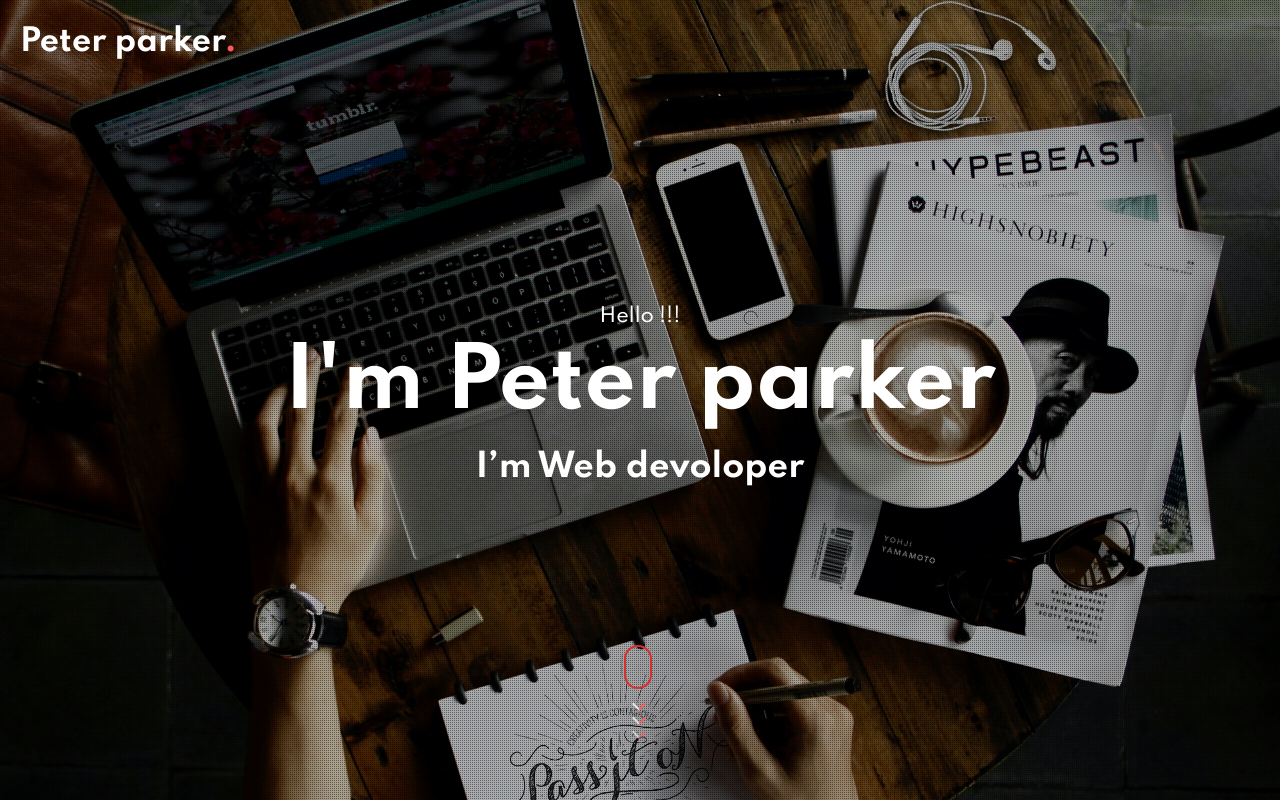
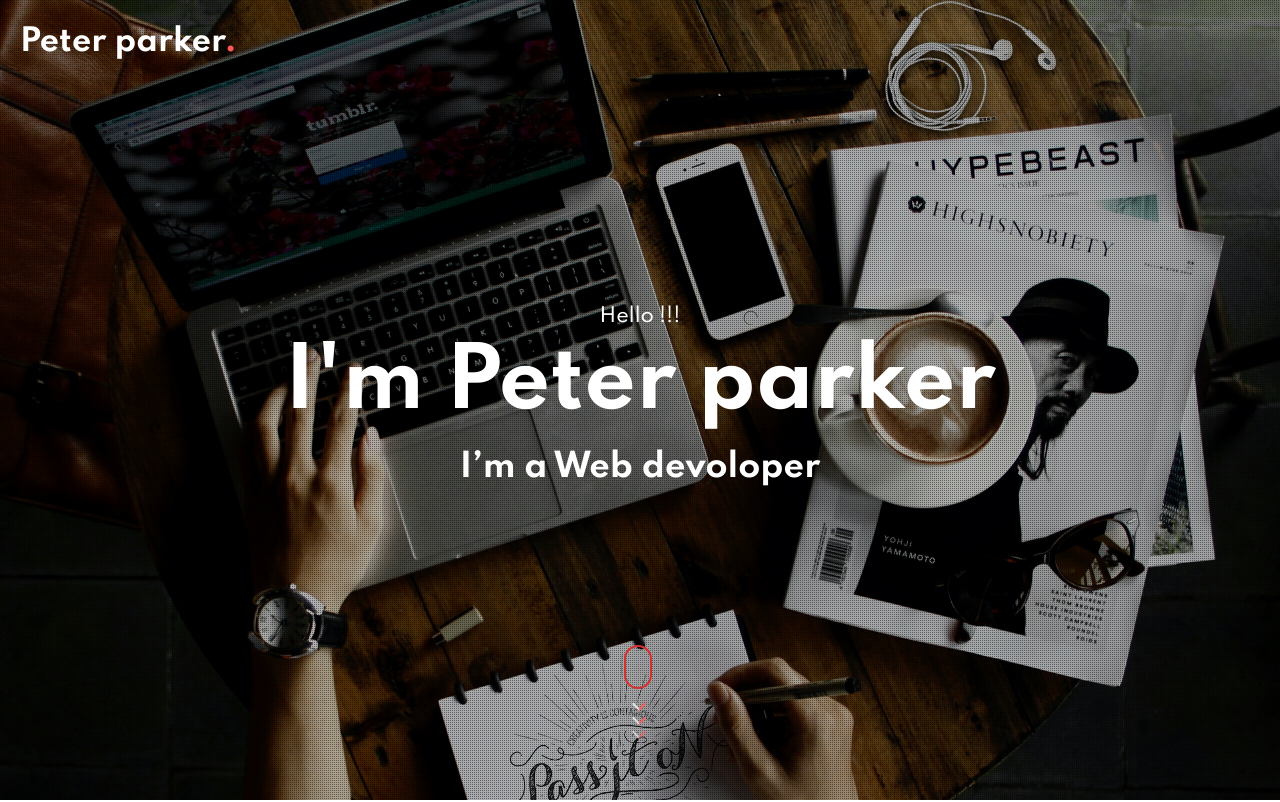
Before and after one commit to happiestdotsweb/peterparkerstandarddemo, a plain HTML site: page index.html in a window 1280 px wide. Shown: the top 802 px of the page. Drawn offline with Linux system fonts and the light colour scheme.

Commit message:
Update index.html

```diff
--- a/index.html
+++ b/index.html
@@ -37,7 +37,7 @@
 					<div class="bannerhnyinf">
 						<h6>Hello !!!</h6>
 						<h3>I'm Peter parker</h3>
-						<h4 class="ban-t"> I’m  Web devoloper</h4>
+						<h4 class="ban-t"> I’m a Web devoloper</h4>
 						<div class="scroll-button">
 							<a href="#about" class="scroll">
 								<div class="icon-scroll">
```
